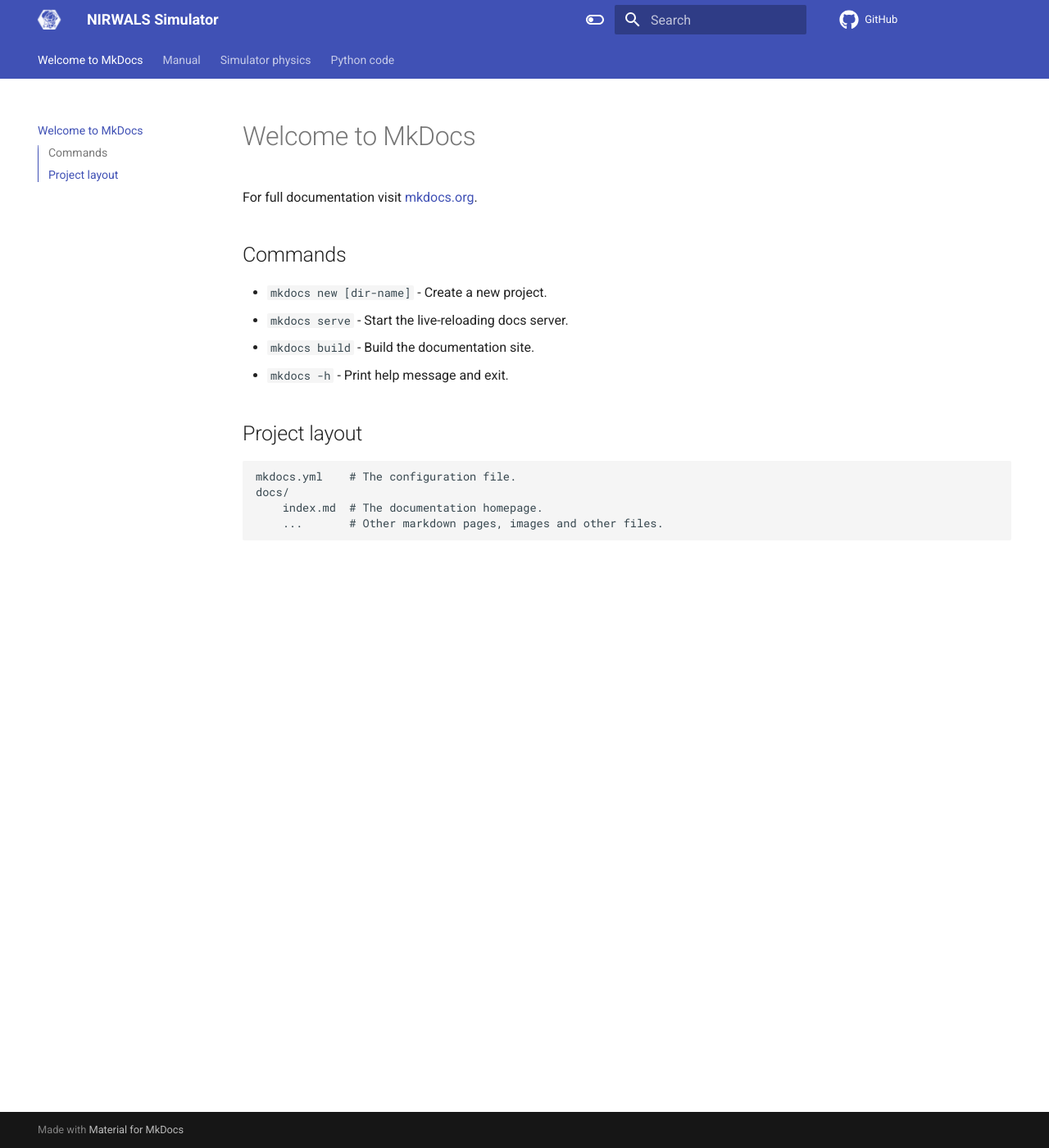
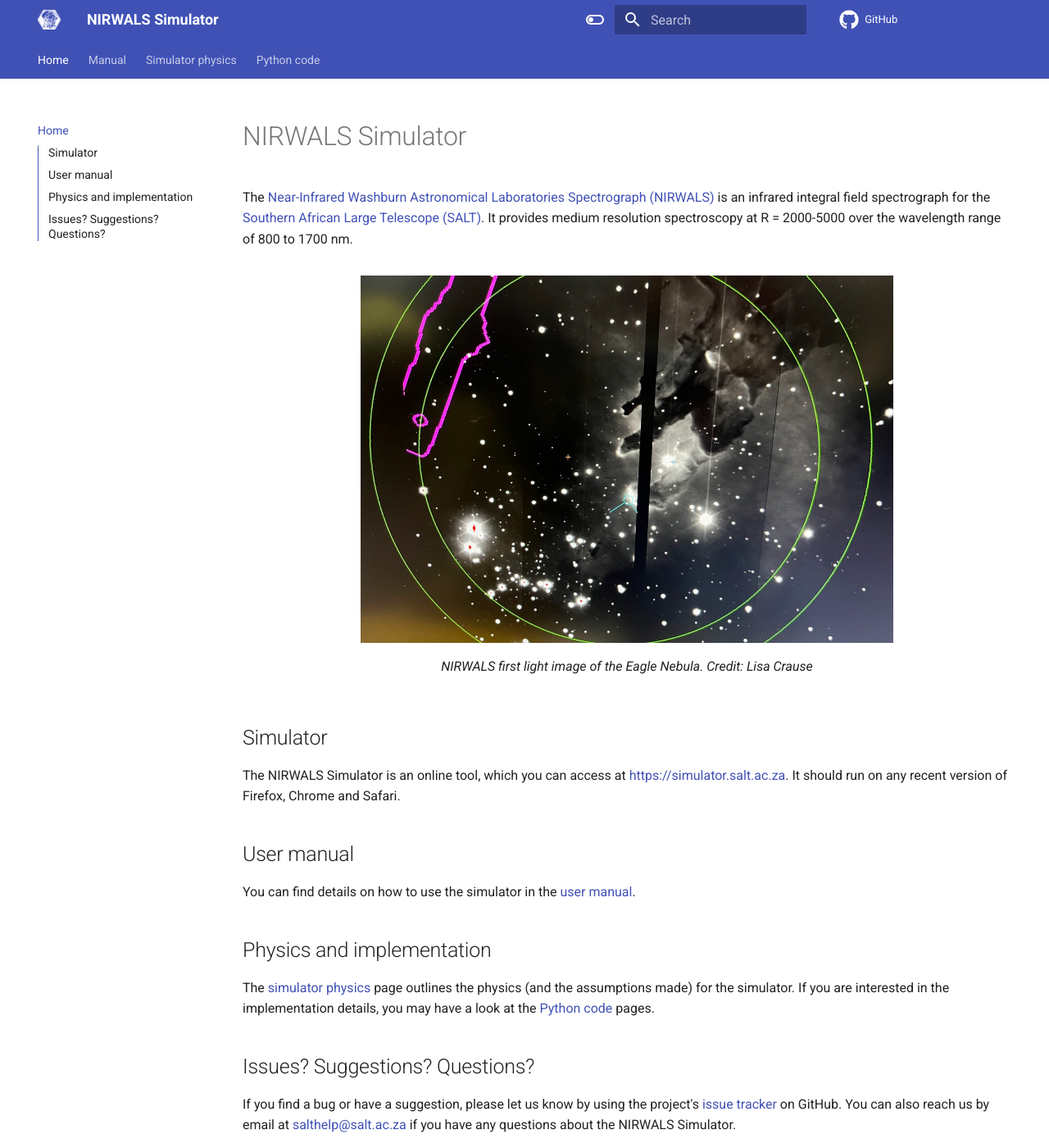
Before and after one commit to saltastroops/nir-simulator, an MkDocs documentation site: the page built from docs/index.md, in a window 1280 px wide and 1400 px high. Shown: the whole window at 82% size. Built offline with MkDocs 1.6.1 and Material for MkDocs 9.7.7, drawn with Linux system fonts in a browser that asks for light colours; comment, search, counter and statistics services are not loaded.

Commit message:
Create the home page

```diff
--- a/docs/index.md
+++ b/docs/index.md
@@ -1,17 +1,28 @@
-# Welcome to MkDocs
+---
+title: Home
+---
 
-For full documentation visit [mkdocs.org](https://www.mkdocs.org).
+# NIRWALS Simulator
 
-## Commands
+The [Near-Infrared Washburn Astronomical Laboratories Spectrograph (NIRWALS)](https://astronomers.salt.ac.za/instruments/nir/) is an infrared integral field spectrograph for the [Southern African Large Telescope (SALT)](https://www.salt.ac.za/). It provides medium resolution spectroscopy at R = 2000-5000 over the wavelength range of 800 to 1700 nm.
 
-* `mkdocs new [dir-name]` - Create a new project.
-* `mkdocs serve` - Start the live-reloading docs server.
-* `mkdocs build` - Build the documentation site.
-* `mkdocs -h` - Print help message and exit.
+<figure markdown>
+  ![NIRWALS first light image of the Eagle Nebula](images/nirwals-first-light.jpg){ width="650px" }
+  <figcaption>NIRWALS first light image of the Eagle Nebula. Credit: Lisa Crause</figcaption>
+</figure>
 
-## Project layout
+## Simulator
 
-    mkdocs.yml    # The configuration file.
-    docs/
-        index.md  # The documentation homepage.
-        ...       # Other markdown pages, images and other files.
+The NIRWALS Simulator is an online tool, which you can access at [https://simulator.salt.ac.za](https://simulator.salt.ac.za). It should run on any recent version of Firefox, Chrome and Safari.
+
+## User manual
+
+You can find details on how to use the simulator in the [user manual](manual.md).
+
+## Physics and implementation
+
+The [simulator physics](simulator-physics.md) page outlines the physics (and the assumptions made) for the simulator. If you are interested in the implementation details, you may have a look at the [Python code](python-code/index.md) pages.
+
+## Issues? Suggestions? Questions?
+
+If you find a bug or have a suggestion, please let us know by using the project's [issue tracker](https://github.com/saltastroops/nir-simulator/issues) on GitHub. You can also reach us by email at [salthelp@salt.ac.za](mailto:salthelp@salt.ac.za) if you have any questions about the NIRWALS Simulator.
```
Also changed, not shown: docs/images/nirwals-first-light.jpg (added).
